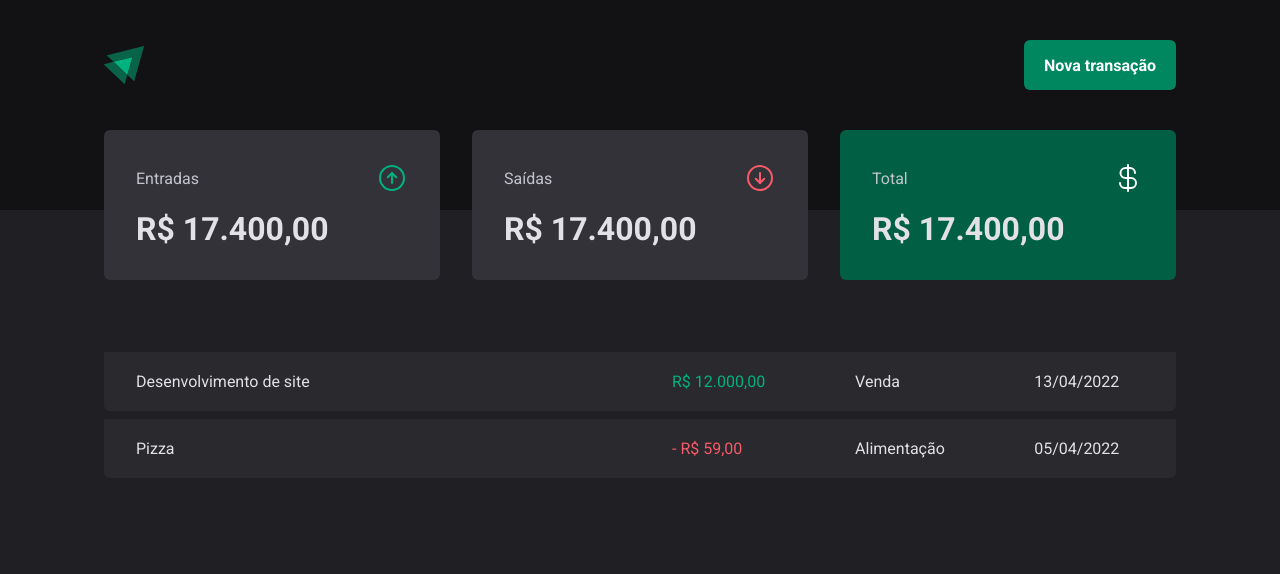
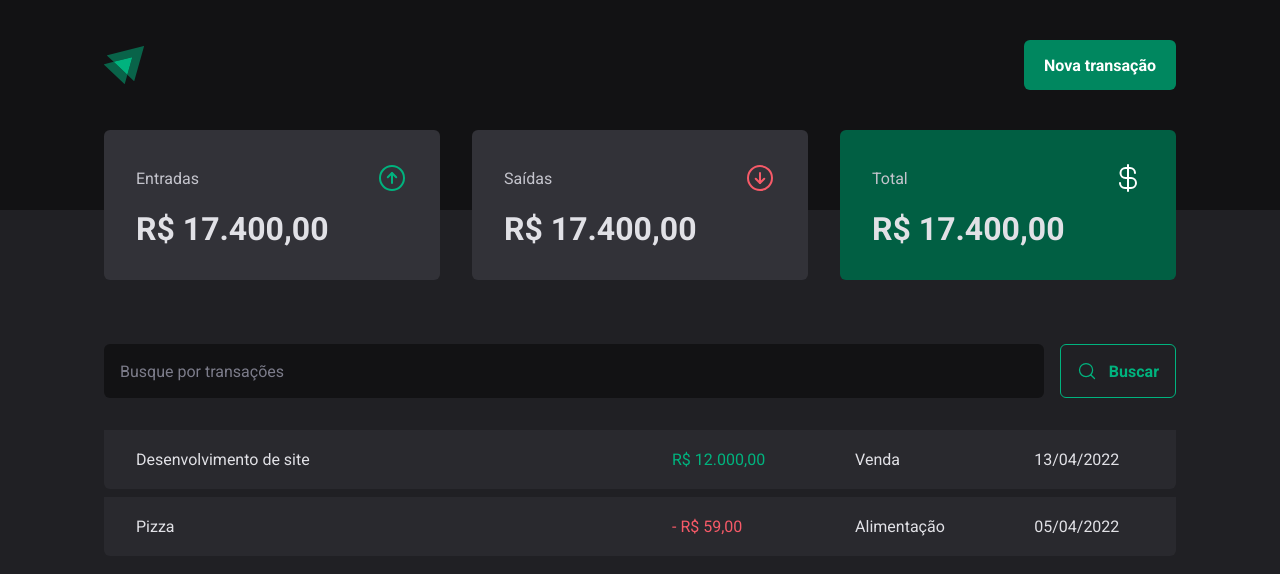
Before and after one commit to Danilo55Amaral/dtmoney2.0, a React (Vite) app: page / in a window 1280 px wide. Shown: the top 574 px of the page. Built offline with nearby package versions, Linux system fonts and the light colour scheme.

Commit message:
Componente SearchForm

```diff
--- /dev/null
+++ b/src/pages/Transactions/components/SeachForm/index.tsx
@@ -0,0 +1,15 @@
+import { MagnifyingGlass } from "phosphor-react";
+import { SearchFormContainer } from "./styles";
+
+export function SearchForm() {
+    return (
+        <SearchFormContainer>
+            <input type="text" placeholder="Busque por transações" />
+
+            <button type="submit">
+                <MagnifyingGlass size={20} />
+                Buscar
+            </button>
+        </SearchFormContainer>
+    )
+}
--- /dev/null
+++ b/src/pages/Transactions/components/SeachForm/styles.ts
@@ -0,0 +1,40 @@
+import styled from "styled-components";
+
+export const SearchFormContainer = styled.form`
+    display: flex;
+    gap: 1rem;
+
+    input {
+        flex: 1;
+        border-radius: 6px;
+        border: 0;
+        background: ${props => props.theme["gray-900"]};
+        color: ${props => props.theme["gray-300"]};
+        padding: 1rem;
+
+        &::placeholder {
+            color: ${props => props.theme["gray-500"]};
+        }
+    }
+
+    button {
+        display: flex;
+        align-items: center;
+        gap: 0.75rem;
+
+        border: 0;
+        padding: 1rem;
+        background: transparent;
+        border: 1px solid ${props => props.theme["green-300"]};
+        color: ${props => props.theme["green-300"]};
+        font-weight: bold;
+        border-radius: 6px;
+
+        &:hover {
+            background: ${props => props.theme["green-500"]};
+            border-color: ${props => props.theme["gray-900"]};
+            color: ${props => props.theme.white};
+            transition: background-color 0.2s, color 0.2s, border-color 0.2s;
+        }
+    }
+`;
--- a/src/pages/Transactions/index.tsx
+++ b/src/pages/Transactions/index.tsx
@@ -1,5 +1,6 @@
 import { Header } from "../../components/Header";
 import { Summary } from "../../components/Summary";
+import { SearchForm } from "./components/SeachForm";
 import { PriceHighlight, TransactionsContainer, TransactionsTable } from "./styles";
 
 export function Transactions() {
@@ -9,6 +10,7 @@
             <Summary />
 
             <TransactionsContainer>
+            <SearchForm />
                 <TransactionsTable>
                     <tbody>
                         <tr>
--- a/src/pages/Transactions/styles.ts
+++ b/src/pages/Transactions/styles.ts
@@ -11,7 +11,7 @@
     width: 100%;
     border-collapse: separate;
     border-spacing: 0 0.5rem;
-    /* margin-top: 1.5rem; */
+    margin-top: 1.5rem;
 
     td {
         padding: 1.25rem 2rem;
```
Also changed, not shown: 1 other file (tests, documents, lock files or other folders).
